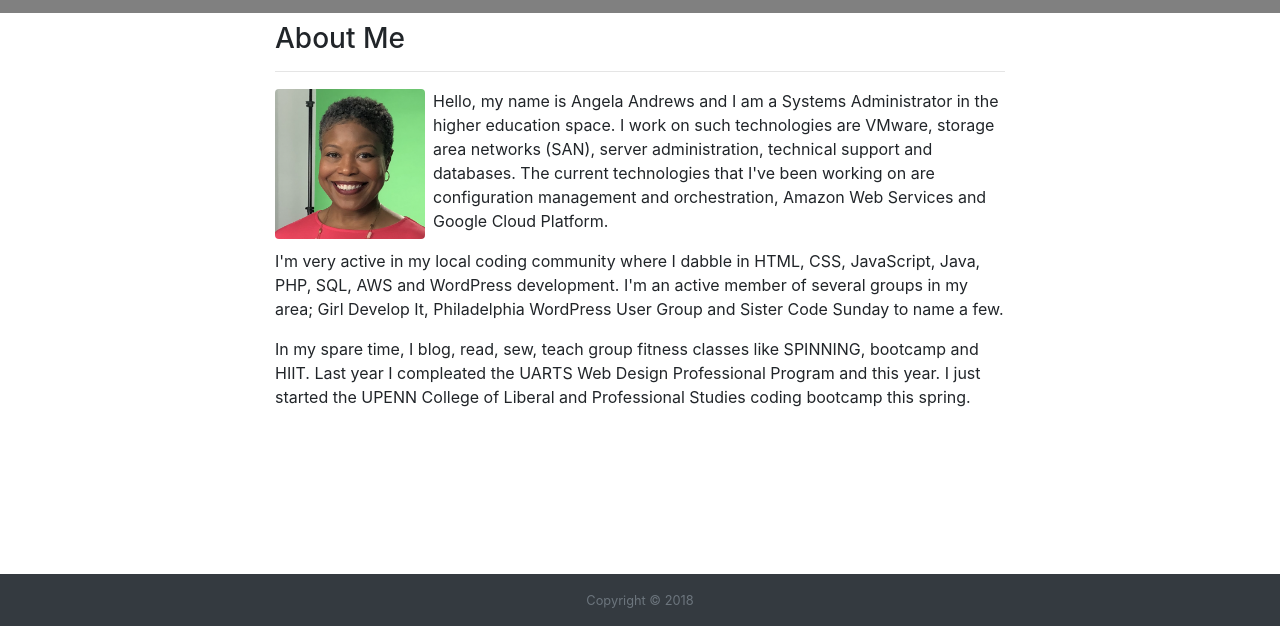
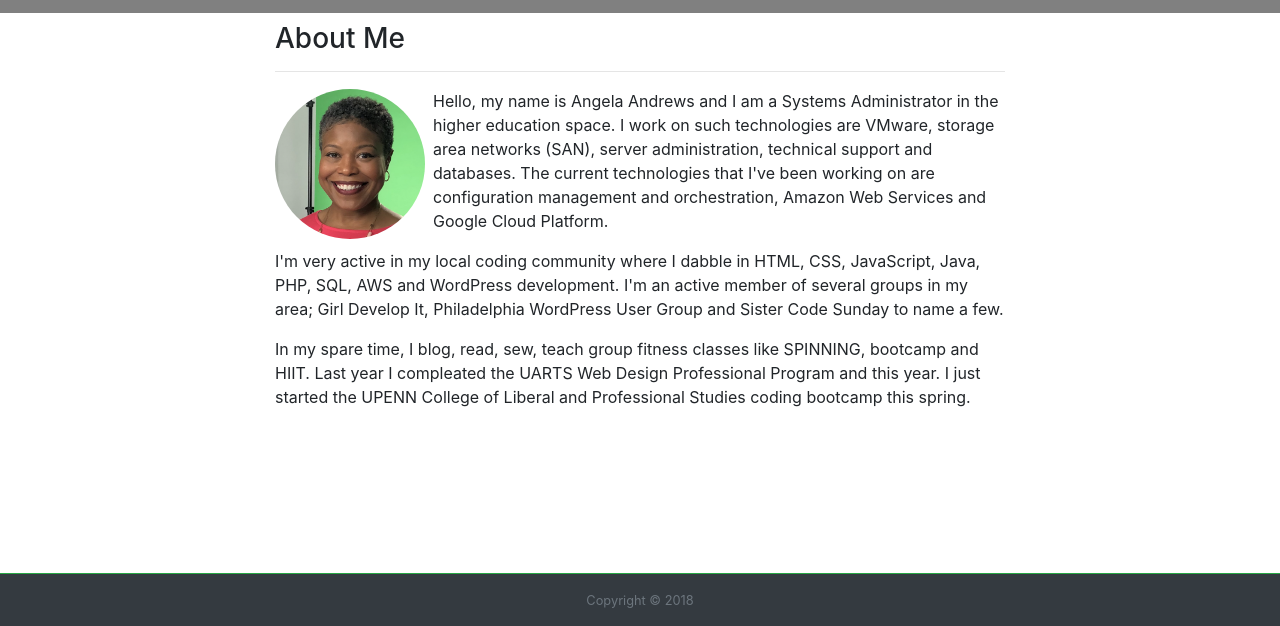
Before and after one commit to angela-andrews/Bootstrap-Portfolio, a plain HTML site: page index.html in a window 1280 px wide. Shown: the part 174-800 px from the top of the page. Drawn offline with nearby package versions, Linux system fonts and the light colour scheme.

Commit message:
rounded headshot and added border-top to header

```diff
--- a/index.html
+++ b/index.html
@@ -64,7 +64,7 @@
 
                             <div class="col-md-2"> </div>
                           <div class="col-md-8">
-                              <img src="images/headshot-bootcamp.png"  class="rounded float-left mr-2" height="150" width="150" alt="headshot">
+                              <img src="images/headshot-bootcamp.png"  class="rounded-circle float-left mr-2" height="150" width="150" alt="headshot">
                            <p> Hello, my name is Angela Andrews and I am a Systems Administrator in the higher education space. I work on such technologies are VMware, storage area networks (SAN), server administration, technical support and databases. The current technologies that I've been working on are configuration management and orchestration, Amazon Web Services and Google Cloud Platform.</p>
 
                           <p>I'm very active in my local coding community where I dabble in HTML, CSS, JavaScript, Java, PHP, SQL, AWS and WordPress development. I'm an active member of several groups in my area; Girl Develop It, Philadelphia WordPress User Group and Sister Code Sunday to name a few.</p>
@@ -78,7 +78,7 @@
 
                         </div>
                       </div>  <!-- end of container -->
-                      <footer class="text-center text-white  bg-dark fixed-bottom" style=background-color:grey>
+                      <footer class="text-center text-white  bg-dark fixed-bottom border-top border-success " style=background-color:grey>
                         <div class="container my-auto">
                           <div class="row">
                             <div class="col-lg-8 mx-auto">
```
Also changed, not shown: contact.html (+1 -1 lines), portfolio.html (+1 -1 lines).
